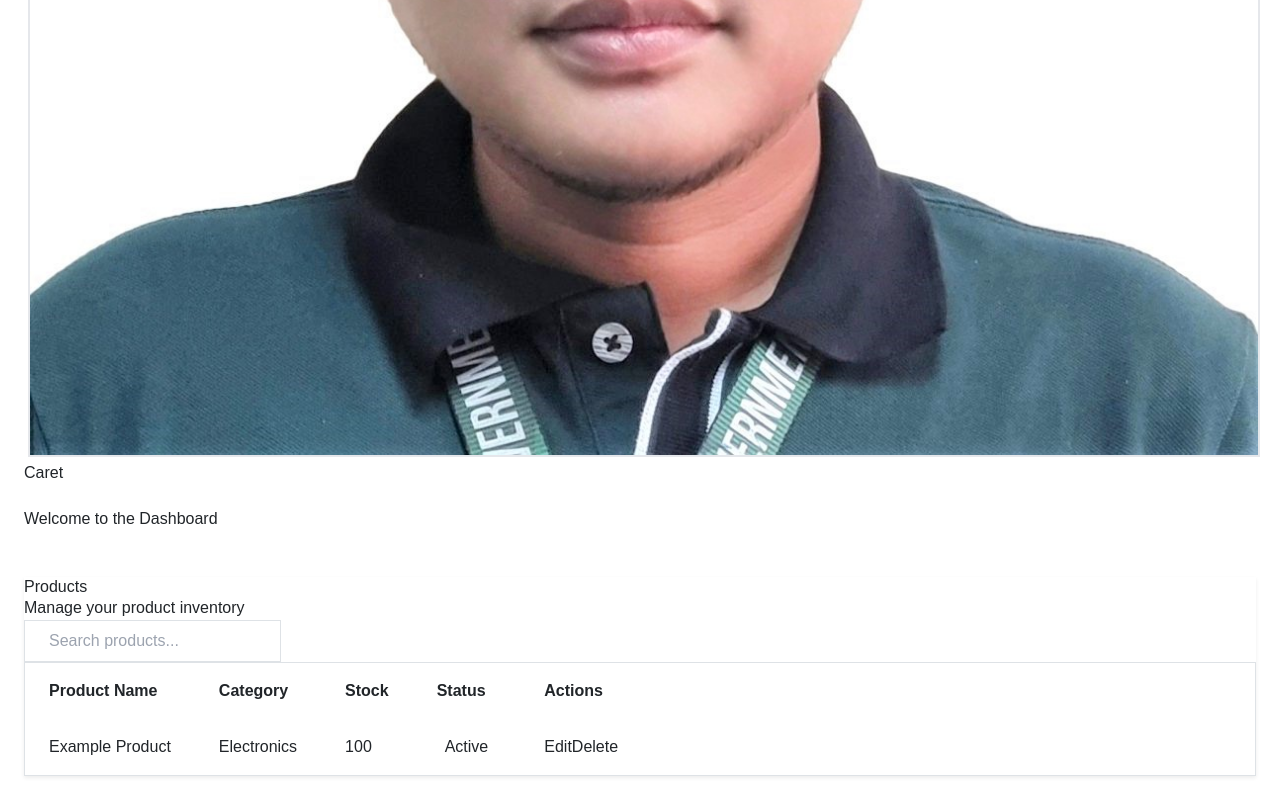
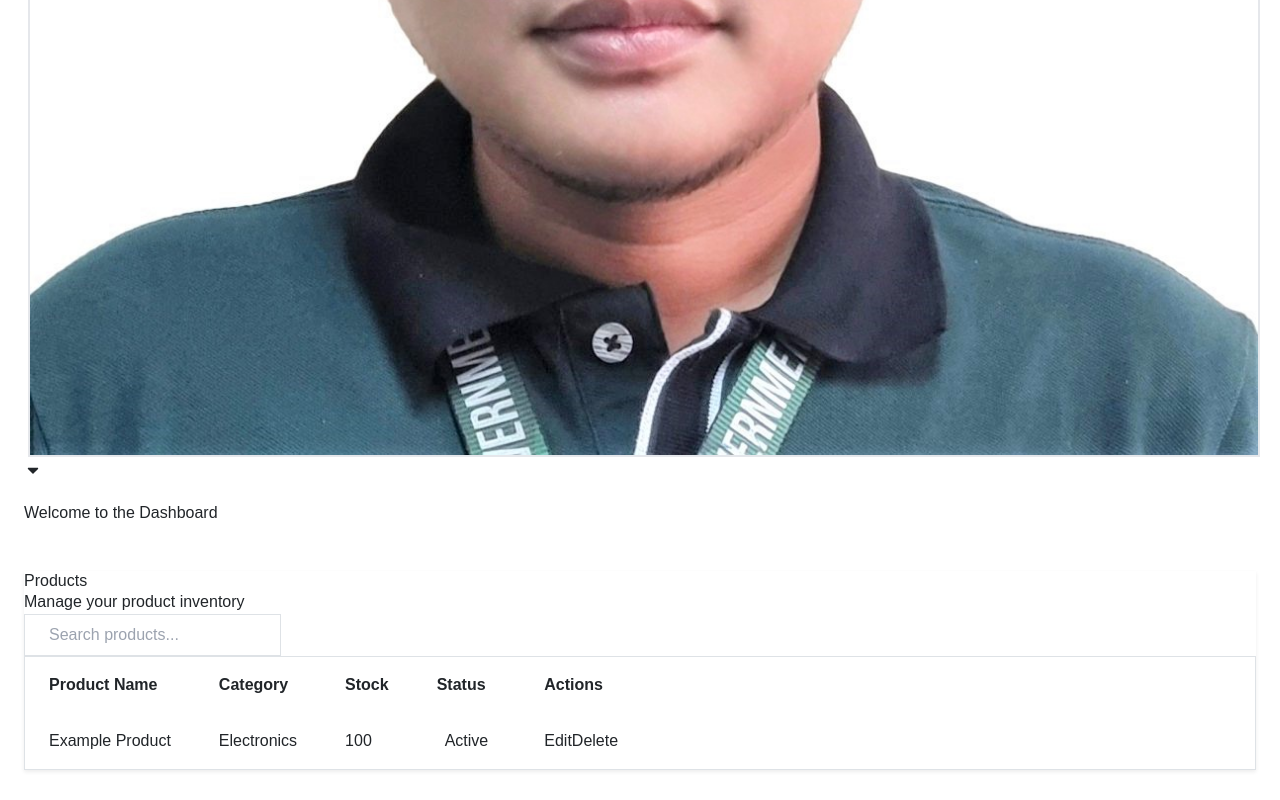
Before and after one commit to mjordanpascual/ihomis_api_integration, a React (Vite) app in the folder frontend/: page / in a window 1280 px wide. Shown: the part 2629-3429 px from the top of the page. Built offline with nearby package versions, Linux system fonts and the light colour scheme.

Commit message:
Dashboard Re-designing

```diff
--- a/frontend/src/components/Sidebar.jsx
+++ b/frontend/src/components/Sidebar.jsx
@@ -1,7 +1,7 @@
 import { useState } from 'react'
 import { Link } from 'react-router-dom'
 import {BrowserRouter, Routes, Route} from 'react-router-dom'
-import { FaHome, FaUserAlt, FaCog, FaSignOutAlt, FaBars } from 'react-icons/fa'
+import { FaHome, FaUserAlt, FaCog, FaSignOutAlt, FaBars, FaArrowDown, FaCaretDown } from 'react-icons/fa'
 import { IoCloseSharp } from 'react-icons/io5'
 import Marloe from '../assets/marquez.jpg'
 
@@ -76,12 +76,12 @@ const Sidebar = () => {
             </nav>
         </div>
         <div className='min-h-screen flex-1 ml-64 md:w-64'>
-        <div className='flex bg-gray-300/20 justify-between align-items-center px-4 border-b'>
+        <div className='flex bg-gray-200/100 sticky top-0 justify-between align-items-center px-4 border-b'>
             <h2 className='text-2xl font-bold'>Dashboard</h2>
             <span className='hidden md:hidden sm:hidden'>Welcome back, <b>Marloe</b></span>
             <div className='flex justify-center align-items-center'>
               <img className="w-12 h-18 m-1 rounded-full border-2 object-cover" src={Marloe} alt="Profile Picture" />
-              <span>Caret</span>
+              <span className='hover:bg-slate-300 transition duration-100'><FaCaretDown size={18} /></span>
             </div>
         </div>
             {/* <p className=''>Dashboard to the right side</p> */}
```
